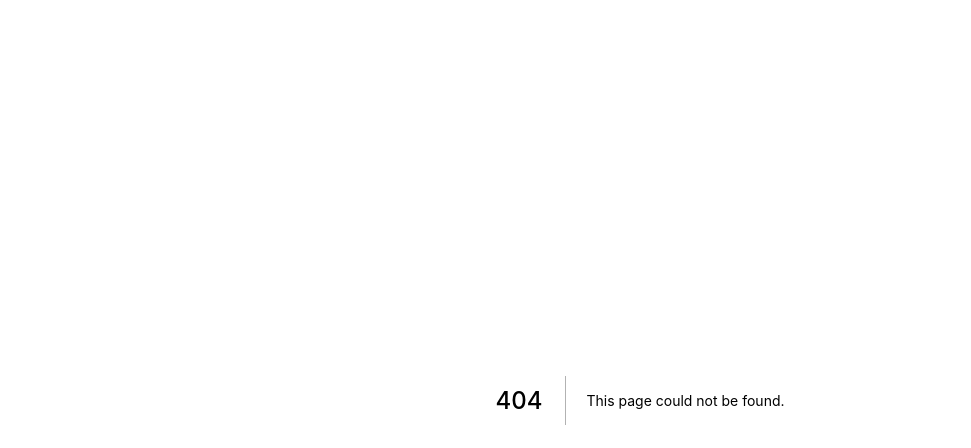
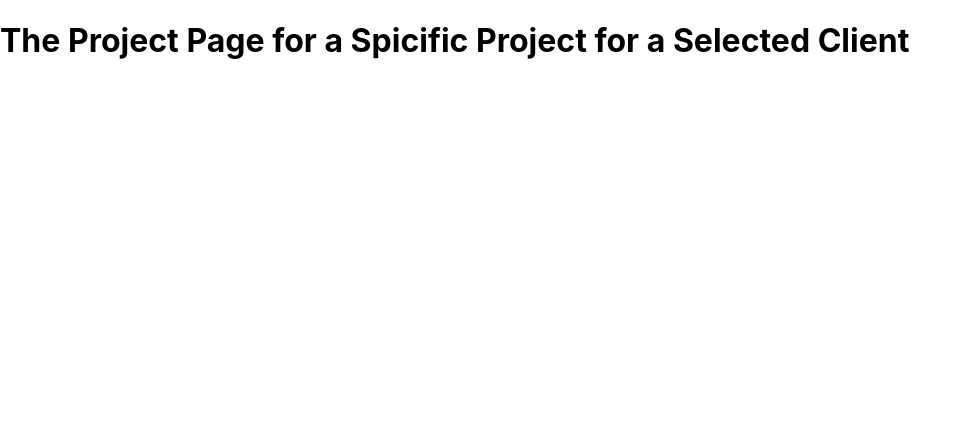
Before and after one commit to lerand94/learningNext, a Next.js app: page /clients/1/1 in a window 1280 px wide. Before the commit this address had no page. Shown: the top 448 px of the page, without its empty margins (0-971 px from the left). Built offline with nearby package versions, Linux system fonts and the light colour scheme.

Commit message:
dive deeper in dynamic routes and created complex dynamic paths

```diff
--- /dev/null
+++ b/pages/clients/[id]/[clientprojectId].js
@@ -0,0 +1,7 @@
+const SelectedClientProjectPage = () => {
+    return <div>
+        <h1>The Project Page for a Spicific Project for a Selected Client</h1>
+    </div>
+}
+
+export default SelectedClientProjectPage
--- /dev/null
+++ b/pages/clients/index.js
@@ -0,0 +1,5 @@
+const ClientsPage = () => {
+ return <div><h1>The Clietns Page</h1></div>
+}
+
+export default ClientsPage;
```
Also changed, not shown: pages/clients/[id]/index.js (added, +7 -0 lines), pages/portfolio/[projectId].js (+7 -0 lines).
